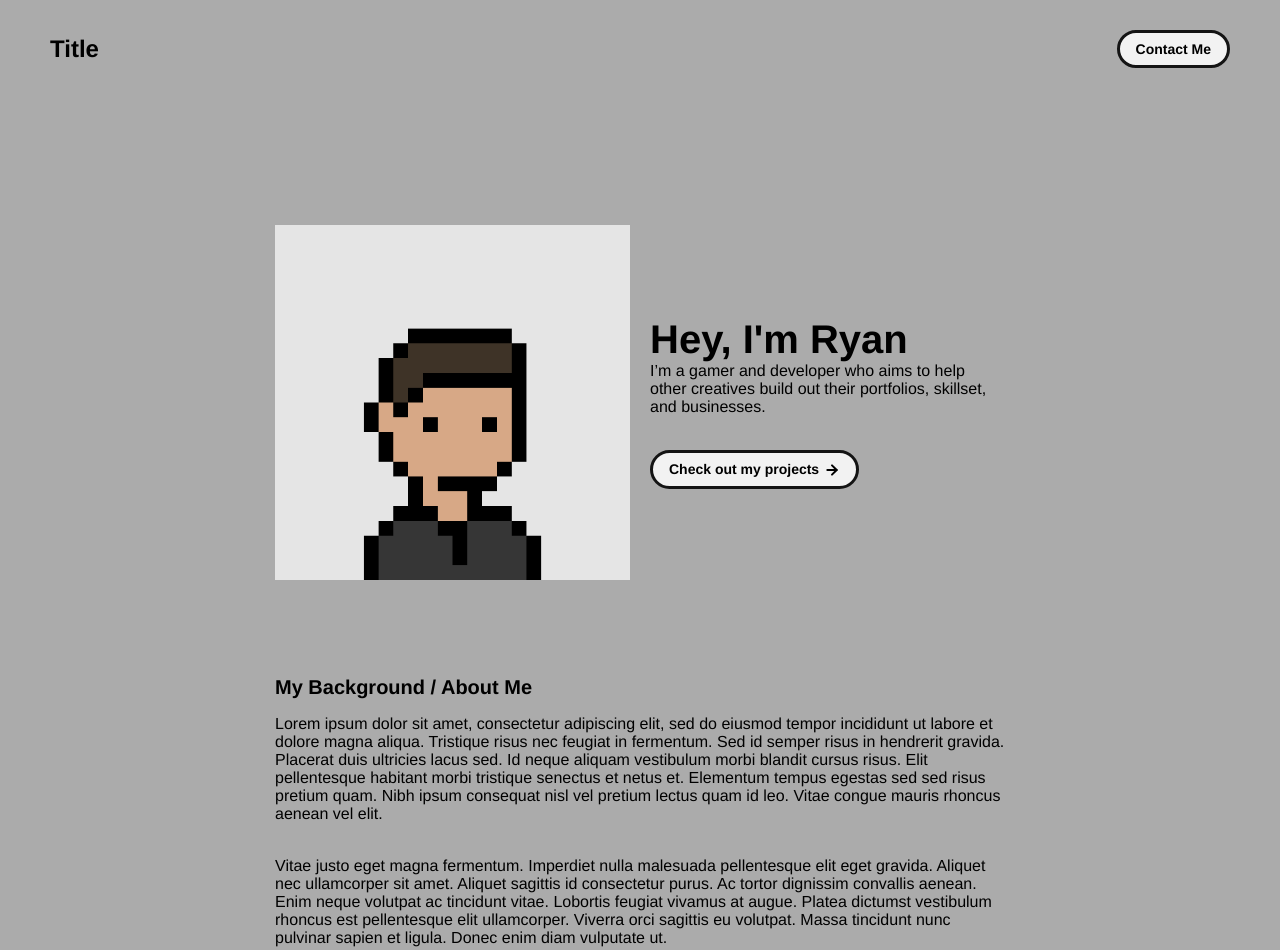
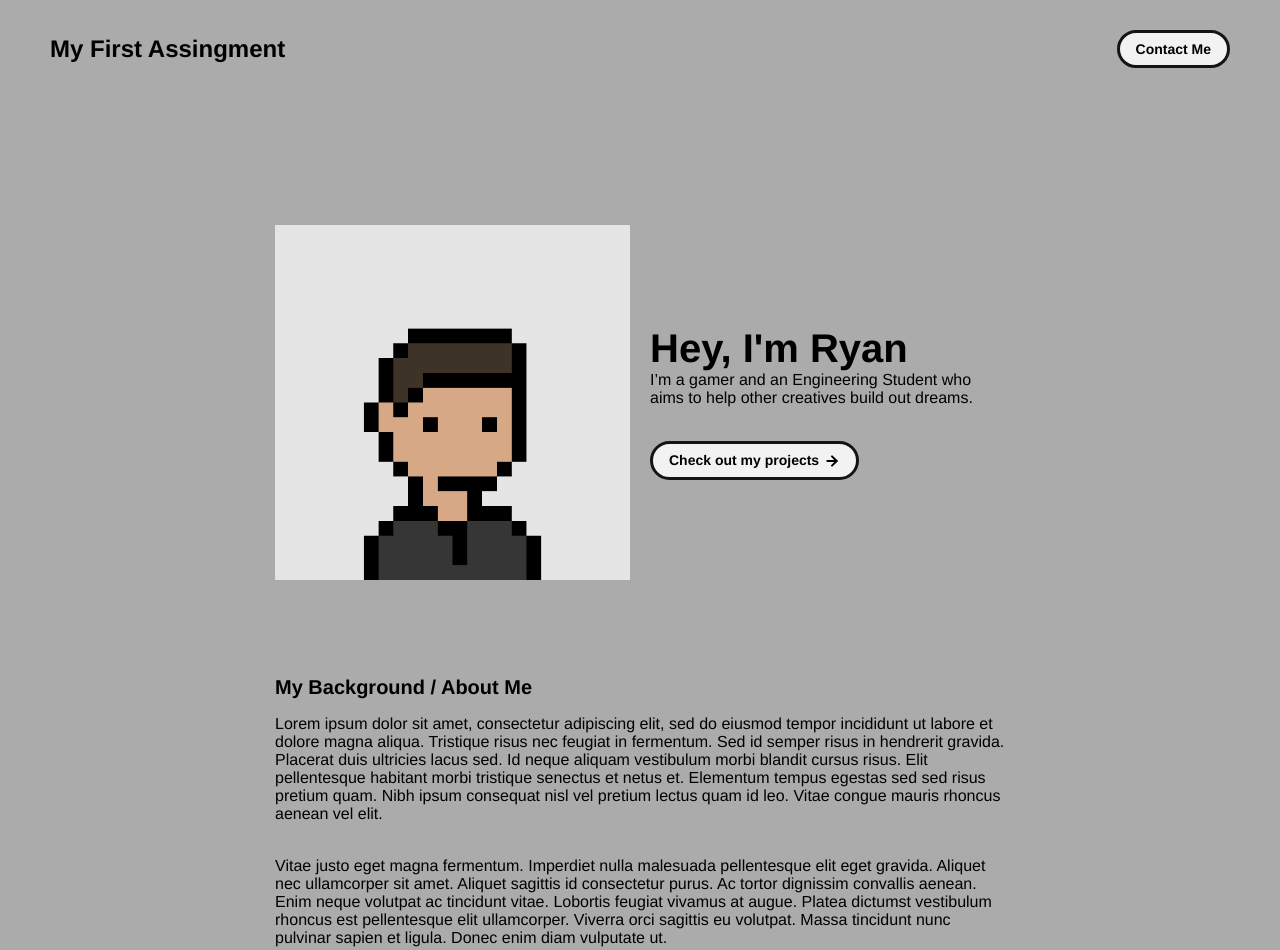
Before and after one commit to ShahedKhan001/portfolio, a plain HTML site: page index.html in a window 1280 px wide. Shown: the top 950 px of the page. Drawn offline with Linux system fonts and the light colour scheme.

Commit message:
Update index.html
removed developer terms

```diff
--- a/index.html
+++ b/index.html
@@ -29,7 +29,7 @@
     <div class="navbar">
       <a class="nav-title-link" href="./index.html">
         <!-- TODO - Change the "Portfolio Title" to whatever you want displayed in the top left -->
-        <span class="nav-title">Title</span>
+        <span class="nav-title">My First Assingment</span>
          <!-- TODO - Change the email after 'mailto:' to your email address for contact -->
         <a class="button" href="mailto:shahed22205131162@diu.edu.bd">
           <span class="button-text">Contact Me</span>
@@ -63,7 +63,7 @@
         <div id="portfolio-header-text-container">
             <div class="header-text">
               <span class="main-title">Hey, I'm Ryan</span>
-              <div class="body-text">I’m a gamer and developer who aims to help other creatives build out their portfolios, skillset, and businesses.</div>
+              <div class="body-text">I’m a gamer and an Engineering Student who aims to help other creatives build out dreams.</div>
             </div>
             <a class="button" id="my-work-link">
               <span class="button-text">Check out my projects</span>
```
